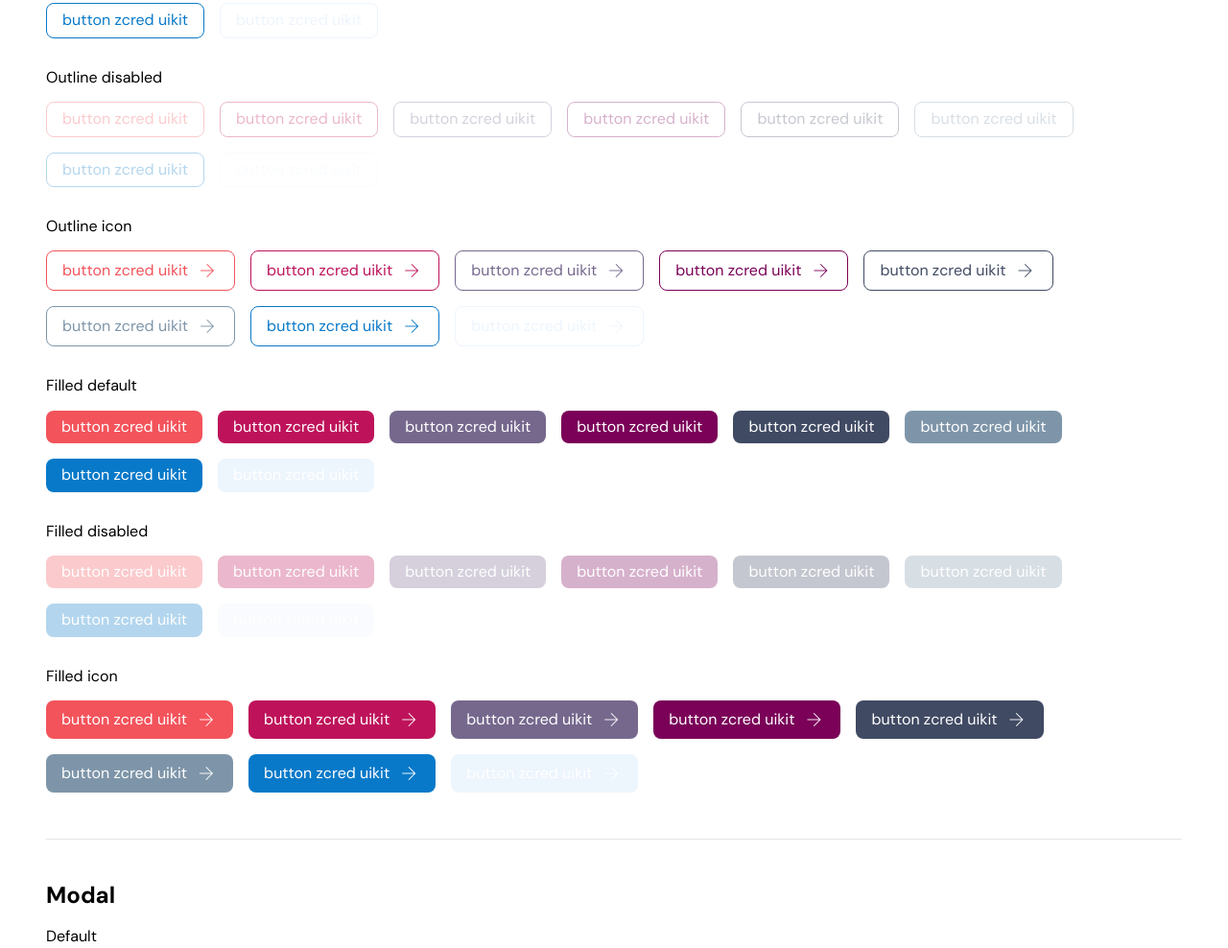
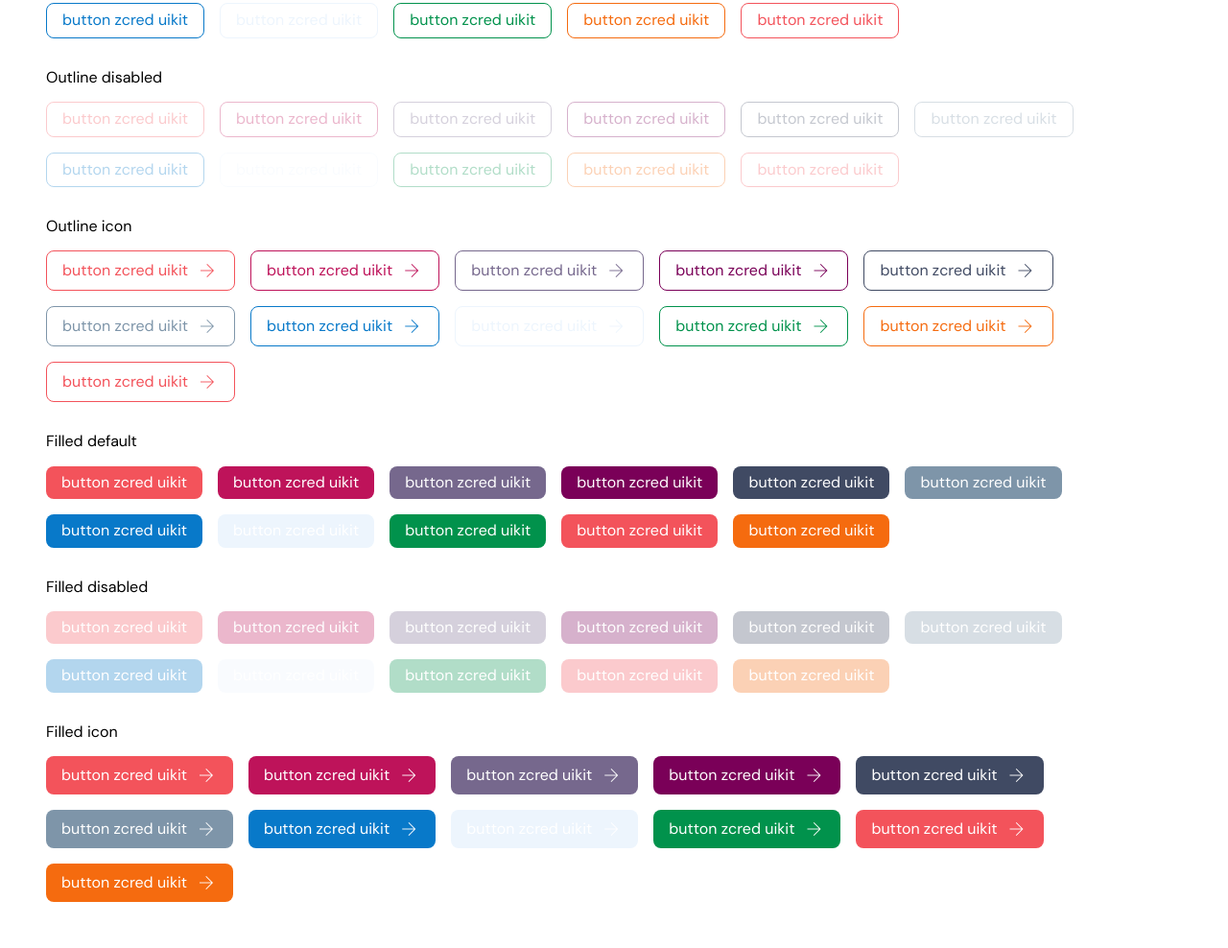
Before and after one commit to veggigit/zcred-uikit, a plain HTML site: page index.html in a window 1280 px wide. Shown: the part 258-1246 px from the top of the page at 96% size. Drawn offline with nearby package versions, Linux system fonts and the light colour scheme.

Commit message:
add new colors buttons(dan, suc, war)

```diff
--- a/buttons.css
+++ b/buttons.css
@@ -130,6 +130,42 @@ button {
     }
 }
 
+._button-outline-success {
+    border-width: 1px;
+    border-style: solid;
+    border-color: hsl(var(--color-success));
+    color: hsl(var(--color-success));
+
+    &:hover {
+        background-color: hsl(var(--color-success));
+        color: white;
+    }
+}
+
+._button-outline-danger {
+    border-width: 1px;
+    border-style: solid;
+    border-color: hsl(var(--color-danger));
+    color: hsl(var(--color-danger));
+
+    &:hover {
+        background-color: hsl(var(--color-danger));
+        color: white;
+    }
+}
+
+._button-outline-warning {
+    border-width: 1px;
+    border-style: solid;
+    border-color: hsl(var(--color-warning));
+    color: hsl(var(--color-warning));
+
+    &:hover {
+        background-color: hsl(var(--color-warning));
+        color: white;
+    }
+}
+
 /* fill */
 ._button-fill-z1 {
     background: hsl(var(--color-z1));
@@ -202,3 +238,30 @@ button {
         background: hsl(var(--color-z8-dark));
     }
 }
+
+._button-fill-success {
+    background: hsl(var(--color-success));
+    color: white;
+
+    &:hover {
+        background: hsl(var(--color-success-dark));
+    }
+}
+
+._button-fill-danger {
+    background: hsl(var(--color-danger));
+    color: white;
+
+    &:hover {
+        background: hsl(var(--color-danger-dark));
+    }
+}
+
+._button-fill-warning {
+    background: hsl(var(--color-warning));
+    color: white;
+
+    &:hover {
+        background: hsl(var(--color-warning-dark));
+    }
+}
--- a/index.html
+++ b/index.html
@@ -31,6 +31,9 @@
                 <a href="#" class="_button-base _button-outline-z6">button zcred uikit</a>
                 <a href="#" class="_button-base _button-outline-z7">button zcred uikit</a>
                 <button class="_button-base _button-outline-z8">button zcred uikit</button>
+                <a href="#" class="_button-base _button-outline-success">button zcred uikit</a>
+                <a href="#" class="_button-base _button-outline-warning">button zcred uikit</a>
+                <a href="#" class="_button-base _button-outline-danger">button zcred uikit</a>
             </div>
         </div>
         <div>
@@ -44,6 +47,9 @@
                 <a href="#" class="_button-base _button-outline-z6 _disabled">button zcred uikit</a>
                 <a href="#" class="_button-base _button-outline-z7 _disabled">button zcred uikit</a>
                 <button class="_button-base _button-outline-z8 _disabled">button zcred uikit</button>
+                <a href="#" class="_button-base _button-outline-success _disabled">button zcred uikit</a>
+                <a href="#" class="_button-base _button-outline-warning _disabled">button zcred uikit</a>
+                <a href="#" class="_button-base _button-outline-danger _disabled">button zcred uikit</a>
             </div>
         </div>
         <div>
@@ -89,6 +95,18 @@
                         arrow_forward
                     </span>
                 </a>
+                <a href="#" class="_button-base _button-outline-success _with-icon">button zcred uikit
+                    <span class="material-symbols-outlined">
+                        arrow_forward
+                </a>
+                <a href="#" class="_button-base _button-outline-warning _with-icon">button zcred uikit
+                    <span class="material-symbols-outlined">
+                        arrow_forward
+                </a>
+                <a href="#" class="_button-base _button-outline-danger _with-icon">button zcred uikit
+                    <span class="material-symbols-outlined">
+                        arrow_forward
+                </a>
             </div>
         </div>
         <div>
@@ -102,6 +120,9 @@
                 <a href="#" class="_button-base _button-fill-z6">button zcred uikit</a>
                 <a href="#" class="_button-base _button-fill-z7">button zcred uikit</a>
                 <a href="#" class="_button-base _button-fill-z8">button zcred uikit</a>
+                <a href="#" class="_button-base _button-fill-success">button zcred uikit</a>
+                <a href="#" class="_button-base _button-fill-danger">button zcred uikit</a>
+                <a href="#" class="_button-base _button-fill-warning">button zcred uikit</a>
             </div>
         </div>
         <div>
@@ -115,6 +136,9 @@
                 <a href="#" class="_button-base _button-fill-z6 _disabled">button zcred uikit</a>
                 <a href="#" class="_button-base _button-fill-z7 _disabled">button zcred uikit</a>
                 <a href="#" class="_button-base _button-fill-z8 _disabled">button zcred uikit</a>
+                <a href="#" class="_button-base _button-fill-success _disabled">button zcred uikit</a>
+                <a href="#" class="_button-base _button-fill-danger _disabled">button zcred uikit</a>
+                <a href="#" class="_button-base _button-fill-warning _disabled">button zcred uikit</a>
             </div>
         </div>
 
@@ -157,6 +181,21 @@
                     </span>
                 </a>
                 <a class="_button-base _button-fill-z8 _with-icon">button zcred uikit <span
+                        class="material-symbols-outlined">
+                        arrow_forward
+                    </span>
+                </a>
+                <a class="_button-base _button-fill-success _with-icon">button zcred uikit <span
+                        class="material-symbols-outlined">
+                        arrow_forward
+                    </span>
+                </a>
+                <a class="_button-base _button-fill-danger _with-icon">button zcred uikit <span
+                        class="material-symbols-outlined">
+                        arrow_forward
+                    </span>
+                </a>
+                <a class="_button-base _button-fill-warning _with-icon">button zcred uikit <span
                         class="material-symbols-outlined">
                         arrow_forward
                     </span>
```
